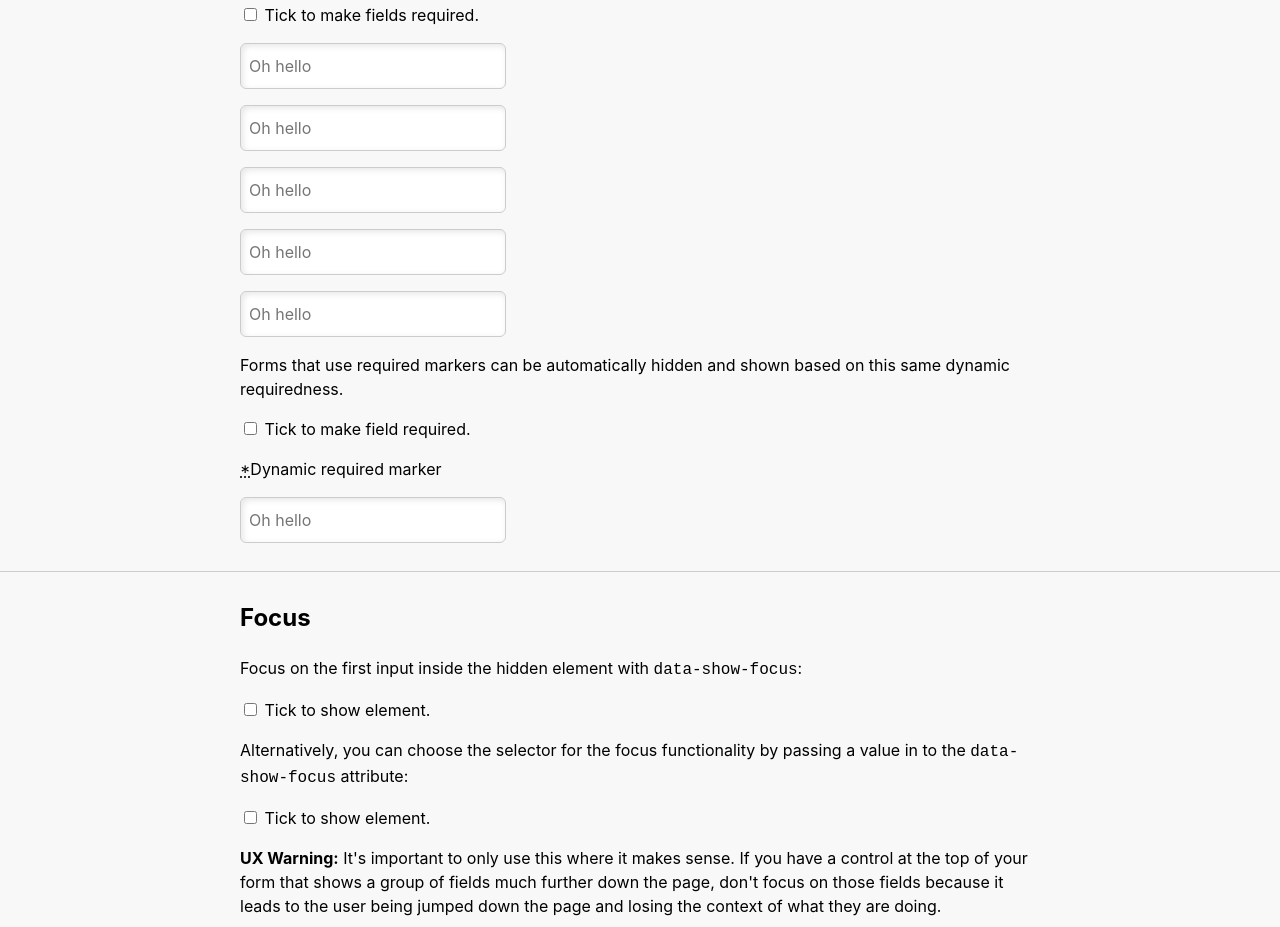
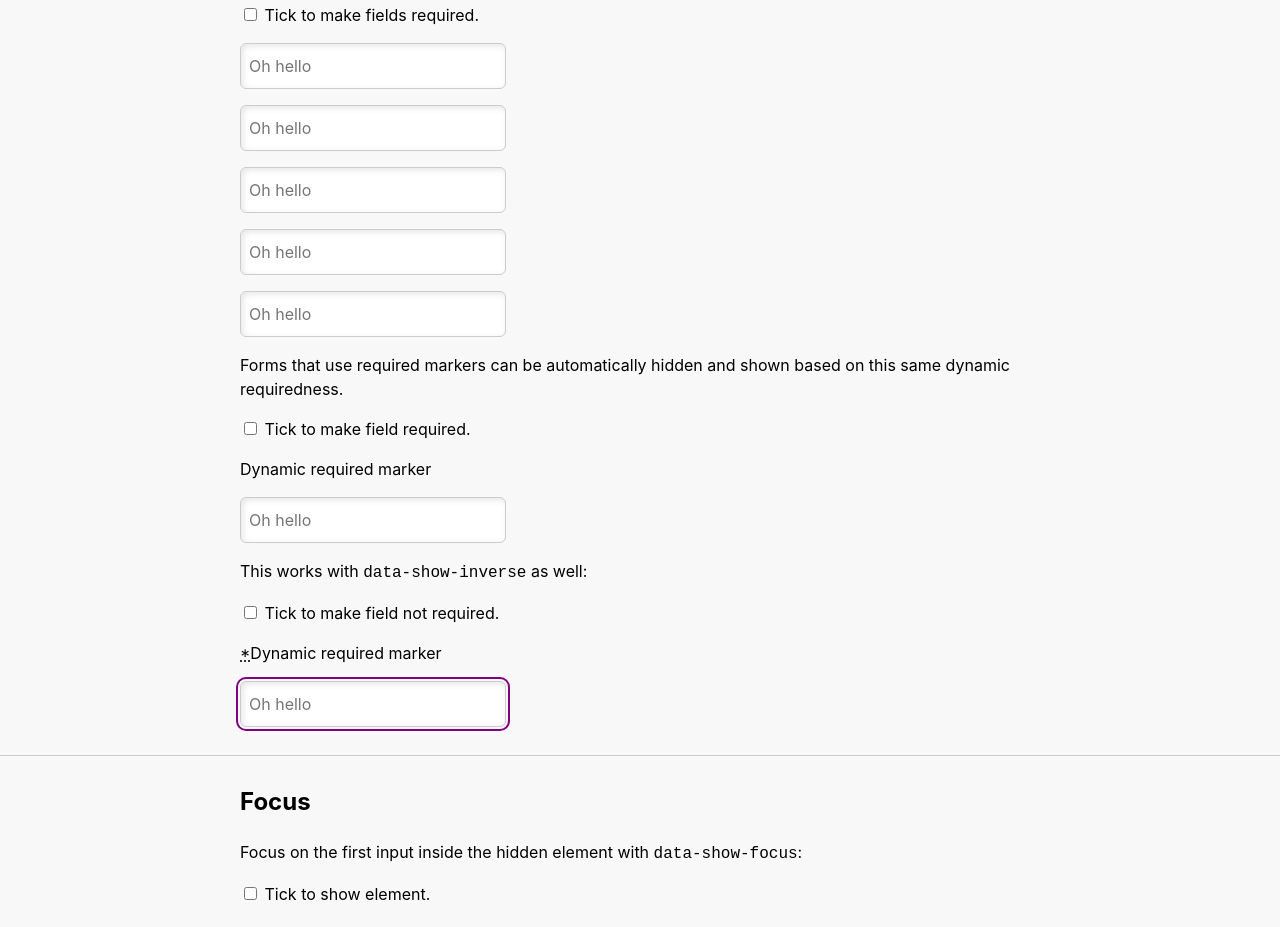
Before and after one commit to dbaines/show-if, a website built with webpack: page dist/index.html in a window 1280 px wide. Shown: the part 3722-4649 px from the top of the page. Built offline with nearby package versions, Linux system fonts and the light colour scheme.

Commit message:
Completing requiredness marker variant and added demo for inverse requiredness

```diff
--- a/src/show-if.js
+++ b/src/show-if.js
@@ -77,7 +77,7 @@
     requiredMarkerDisplayStorage: "data-required-if-display-type",
 
     // The value used to seperate out logical operations
-    controlSeperator: "_&_",
+    controlSeperator: "_&&_",
 
     // .slideUp(), .slideDown() value
     slideSpeed: 200,
@@ -473,18 +473,25 @@
   // Show / Hide functions
   // =========================================================================
 
+  // Set the requiredness of input fields inside the target element
   showIf.setRequired = function($target, required=false) {
     if(showIf._isInput($target)) {
       $target.required = required;
     } else {
+      const $inputs = $target.querySelectorAll(showIf.settings.inputTypes);
       const $markers = $target.querySelectorAll(showIf.settings.requiredMarker);
-      const $inputs = $target.querySelectorAll(showIf.settings.inputTypes);
       for(const $input of $inputs) {
         $input.required = required;
       }
       for(const $marker of $markers) {
-        const displayType = _getAttribute($marker, showIf.settings.requiredMarkerDisplayStorage) || "block";
-        $marker.style.display = required ? displayType : "hidden";
+        // If hiding, store the current display type in a data attribute
+        if(!required) {
+          $marker.setAttribute(showIf.settings.requiredMarkerDisplayStorage, $marker.style.display);
+        }
+        // Set marker display style to none if not required
+        // otherwise get the display type from storage
+        const displayType = required ? _getAttribute($marker, showIf.settings.requiredMarkerDisplayStorage) || "inline" : "none";
+        $marker.style.display = displayType;
       }
     }
   }
@@ -535,14 +542,7 @@
 
     // Required-if variation
     if(showIf._targetIsRequiredIf($target)) {
-      if(showIf._isInput($target)) {
-        showIf.setRequired($target, false);
-      } else {
-        const $inputs = $target.querySelectorAll(showIf.settings.inputTypes);
-        for(const $input of $inputs) {
-          showIf.setRequired($input, false);
-        }
-      }
+      showIf.setRequired($target, false);
 
     // Show-if variation
     } else {
```
Also changed, not shown: dist/index.html.
